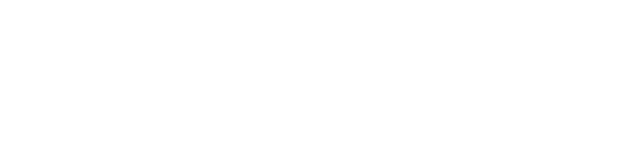
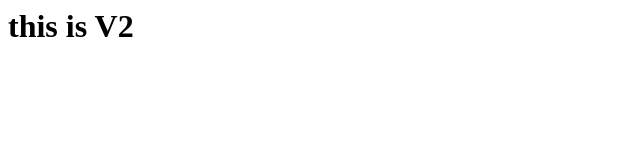
Before and after one commit to pr4nXal/myrepo, a plain HTML site: page index.html in a window 1280 px wide. Shown: the whole page, without its empty margins (0-640 px from the left). Drawn offline with Linux system fonts and the light colour scheme.

Commit message:
This is V2

```diff
--- a/index.html
+++ b/index.html
@@ -1,4 +1,4 @@
-<!DOCTYPE html>
+<DOCTYPE html>
 <html lang="en">
 
 <head>
@@ -9,6 +9,7 @@
 </head>
 
 <body>
+    <h1> this is V2 <h1>
 
 </body>
 
```
